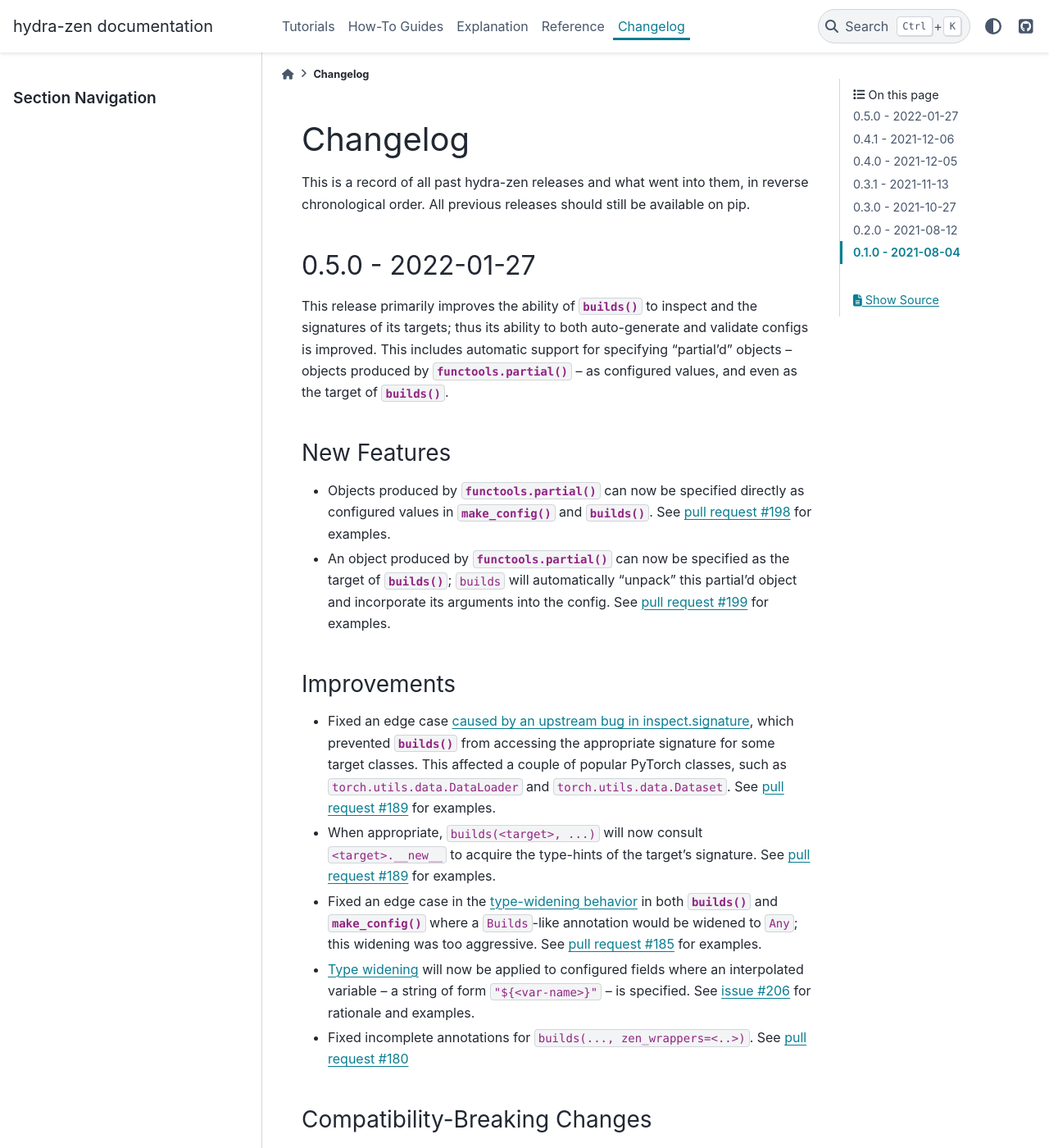
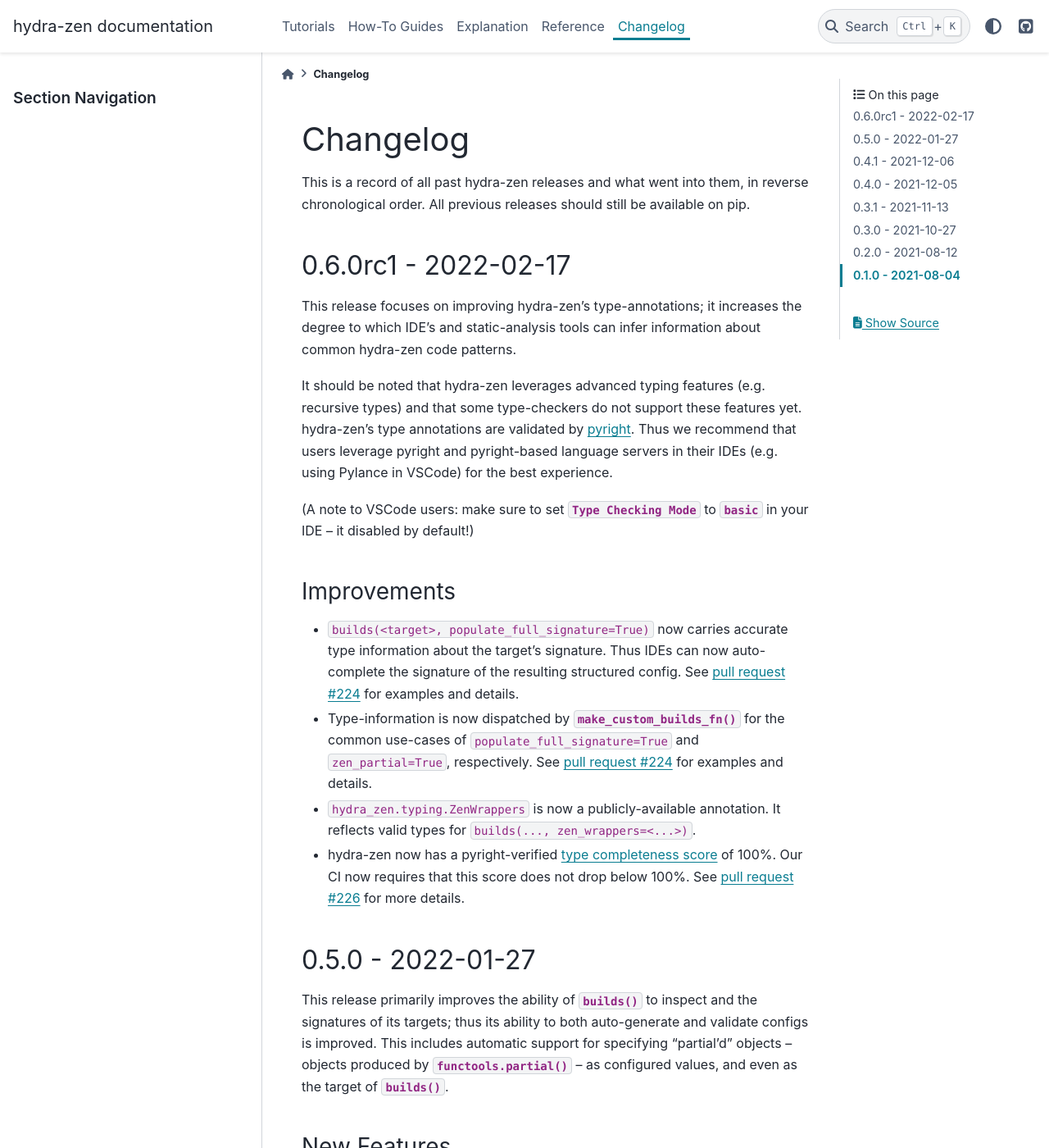
Before and after one commit to mit-ll-responsible-ai/hydra-zen, a Sphinx documentation site: the page built from docs/source/changes.rst, in a window 1280 px wide and 1400 px high. Shown: the whole window at 82% size. Built offline with Sphinx 7.4.7 and the PyData theme 0.15.4, drawn with Linux system fonts in a browser that asks for light colours; the version number could not be read and is left out.

Commit message:
update changelog with 0.6.0rc1

```diff
--- a/docs/source/changes.rst
+++ b/docs/source/changes.rst
@@ -7,6 +7,31 @@
 
 This is a record of all past hydra-zen releases and what went into them, in reverse
 chronological order. All previous releases should still be available on pip.
+
+.. _v0.6.0:
+
+---------------------
+0.6.0rc1 - 2022-02-17
+---------------------
+
+This release focuses on improving hydra-zen's type-annotations; it increases the
+degree to which IDE's and static-analysis tools can infer information about common
+hydra-zen code patterns.
+
+It should be noted that hydra-zen leverages advanced typing features (e.g. recursive
+types) and that some type-checkers do not support these features yet. hydra-zen's type
+annotations are validated by `pyright <https://github.com/microsoft/pyright>`_. Thus we recommend that users leverage pyright and pyright-based language servers in their
+IDEs (e.g. using Pylance in VSCode) for the best experience.
+
+(A note to VSCode users: make sure to set `Type Checking Mode` to `basic` in your IDE -- it disabled by default!)
+
+
+Improvements
+------------
+- ``builds(<target>, populate_full_signature=True)`` now carries accurate type information about the target's signature. Thus IDEs can now auto-complete the signature of the resulting structured config. See :pull:`224` for examples and details.
+- Type-information is now dispatched by :func:`~hydra_zen.make_custom_builds_fn` for the common use-cases of ``populate_full_signature=True`` and ``zen_partial=True``, respectively. See :pull:`224` for examples and details.
+- ``hydra_zen.typing.ZenWrappers`` is now a publicly-available annotation. It reflects valid types for ``builds(..., zen_wrappers=<...>)``.
+- hydra-zen now has a pyright-verified `type completeness score <https://github.com/microsoft/pyright/blob/92b4028cd5fd483efcf3f1cdb8597b2d4edd8866/docs/typed-libraries.md#verifying-type-completeness>`_ of 100%. Our CI now requires that this score does not drop below 100%. See :pull:`226` for more details.
 
 .. _v0.5.0:
 
```
